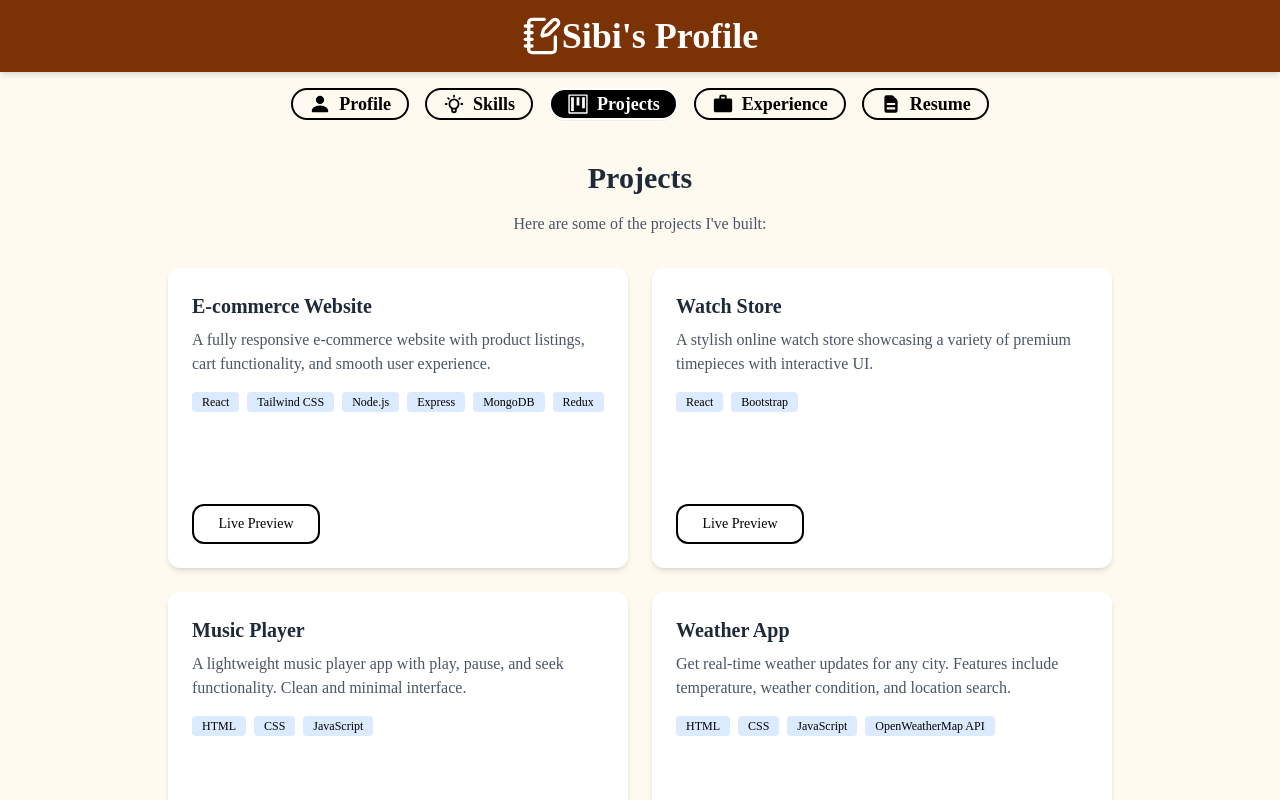
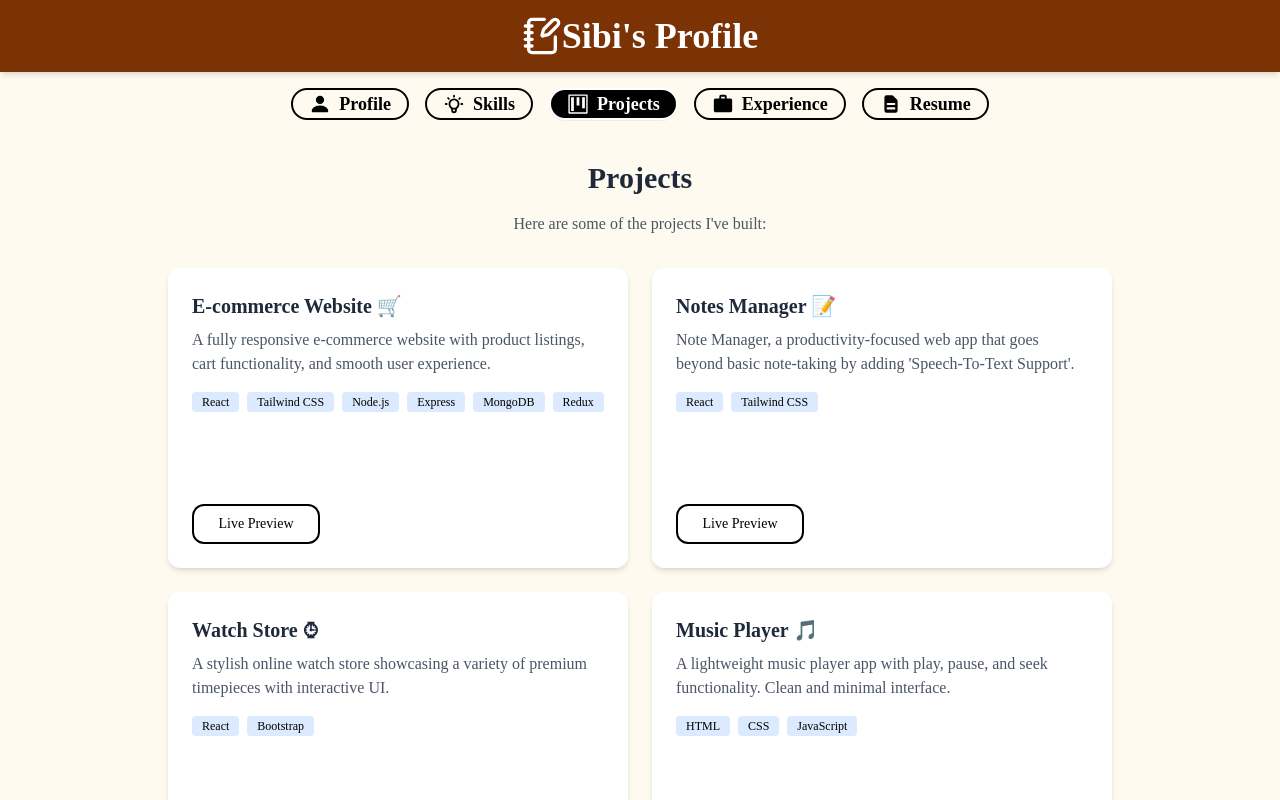
Before and after one commit to Sibi-05/portfolio, a React (Vite) app: page /projects in a window 1280 px wide. Shown: the top 800 px of the page. Built offline with nearby package versions, Linux system fonts and the light colour scheme; a web font is replaced by a local one.

Commit message:
added new project

```diff
--- a/src/pages/Projects.jsx
+++ b/src/pages/Projects.jsx
@@ -1,32 +1,38 @@
 const projects = [
   {
-    title: "E-commerce Website",
+    title: "E-commerce Website 🛒",
     description:
       "A fully responsive e-commerce website with product listings, cart functionality, and smooth user experience.",
     tech: ["React", "Tailwind CSS", "Node.js", "Express", "MongoDB", "Redux"],
     link: "https://main--mr51b1-ecommerce.netlify.app/",
   },
   {
-    title: "Watch Store",
+    title:"Notes Manager 📝",
+    description:"Note Manager, a productivity-focused web app that goes beyond basic note-taking by adding 'Speech-To-Text Support'.",
+    tech:["React","Tailwind CSS"],
+    link:"https://sibi-note-manager.netlify.app/",
+  },
+  {
+    title: "Watch Store ⌚︎",
     description:
       "A stylish online watch store showcasing a variety of premium timepieces with interactive UI.",
     tech: ["React", "Bootstrap"],
     link: "https://dashing-kataifi-04178f.netlify.app/",
   },
   {
-    title: "Music Player",
+    title: "Music Player 🎵",
     description:
       "A lightweight music player app with play, pause, and seek functionality. Clean and minimal interface.",
     tech: ["HTML", "CSS", "JavaScript"],
     link: "https://sibi-05.github.io/MusicPlayer/",
   },
   {
-    title: "Weather App",
+    title: "Weather App 🌦️",
     description:
       "Get real-time weather updates for any city. Features include temperature, weather condition, and location search.",
     tech: ["HTML", "CSS", "JavaScript", "OpenWeatherMap API"],
     link: "https://sibi-05.github.io/weather-app/",
-  },
+  }
 ];
 
 const Projects = () => (
```
